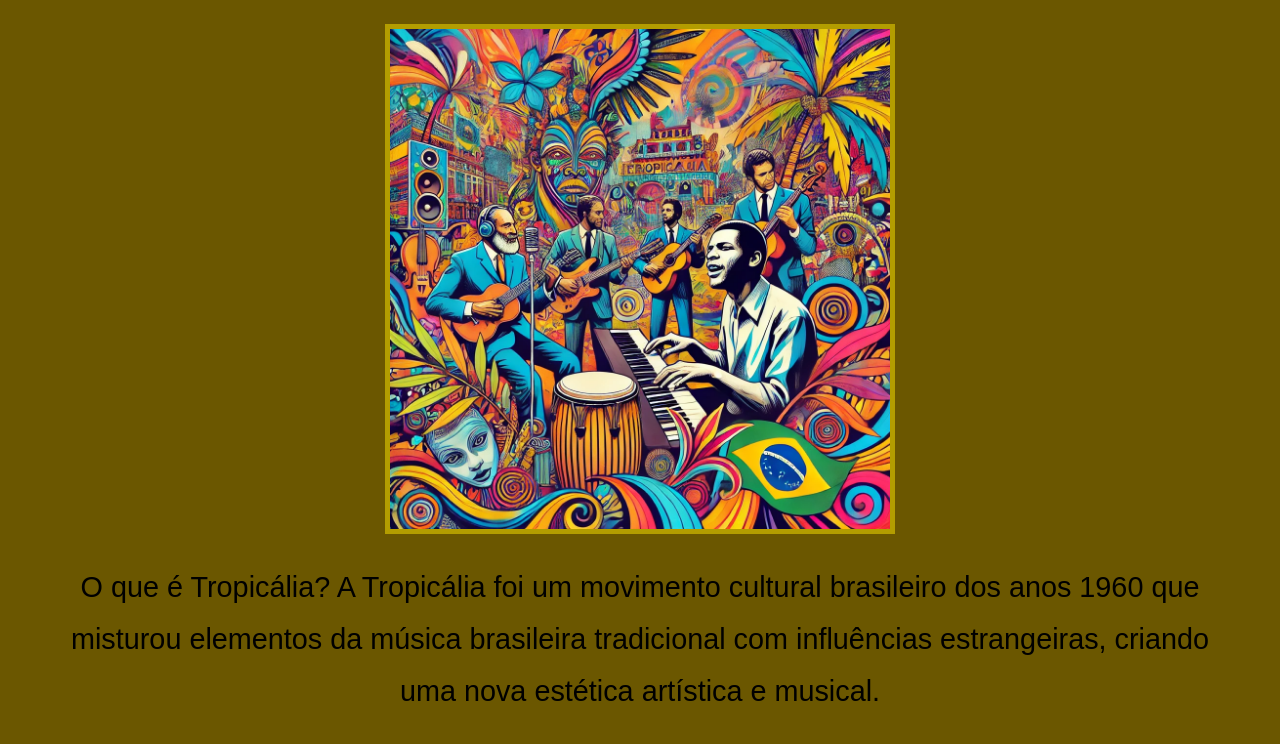
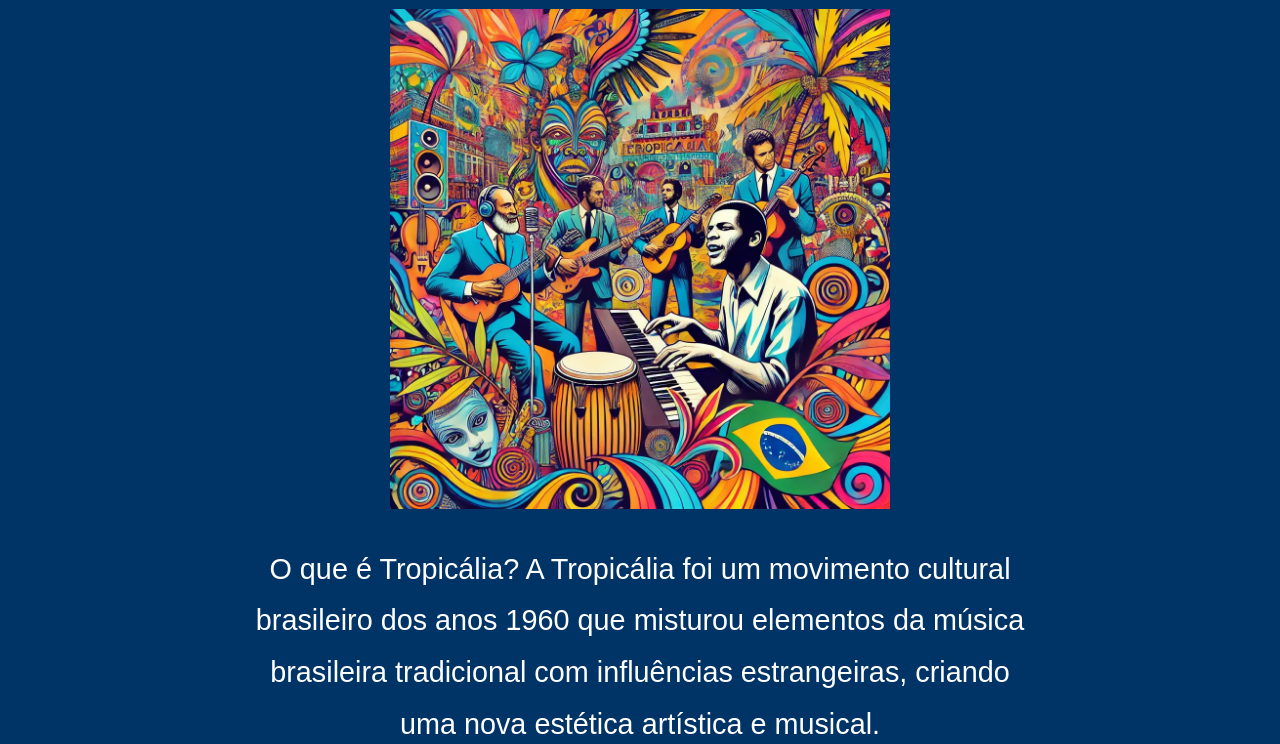
Before and after one commit to ortizsantos/siteacessivel1, a plain HTML site: page index.html in a window 1280 px wide. Shown: the part 142-886 px from the top of the page. Drawn offline with Linux system fonts and the light colour scheme; a script that the page names is missing.

Commit message:
novo style

```diff
--- a/style.css
+++ b/style.css
@@ -1,6 +1,6 @@
 body {
-    background-color: #000;
-    color: #fff;
+    background-color: #1A1A1A;
+    color: #FFFFFF;
     font-family: Arial, sans-serif;
     font-size: 1.5rem;
     line-height: 1.8;
@@ -10,9 +10,10 @@ body {
     }
 
     header {
-    background-color: #ffd0006b;
-    color: #000;
-    padding: 40px;
+    background-color: #003366;
+    color: #fff;
+    padding: 20px;
+    border-bottom: 5px solid #002244;
     }
 
     h1 {
@@ -24,20 +25,23 @@ body {
     width: 80%;
     max-width: 500px;
     height: auto;
-    border: 5px solid #ffe6007c;
+    border: 5px solid #003366;
     margin: 20px auto;
     display: block;
     }
 
     p {
     font-size: 1.8rem;
+    max-width: 800px;
+    margin: 10px auto;
+    padding: 10px;
     }
 
     img {
     width: 80%;
     max-width: 600px;
     height: auto;
-    border: 5px solid #141414;
+    border: 5px solid #003366;
     margin: 20px auto;
     display: block;
     }
@@ -82,7 +86,6 @@ body {
     outline: 3px solid #003366;
     }
 
-
     @media (max-width: 600px) {
     body {
     font-size: 1.2rem;
```
Lines whose indentation alone changed are shown as unchanged.
